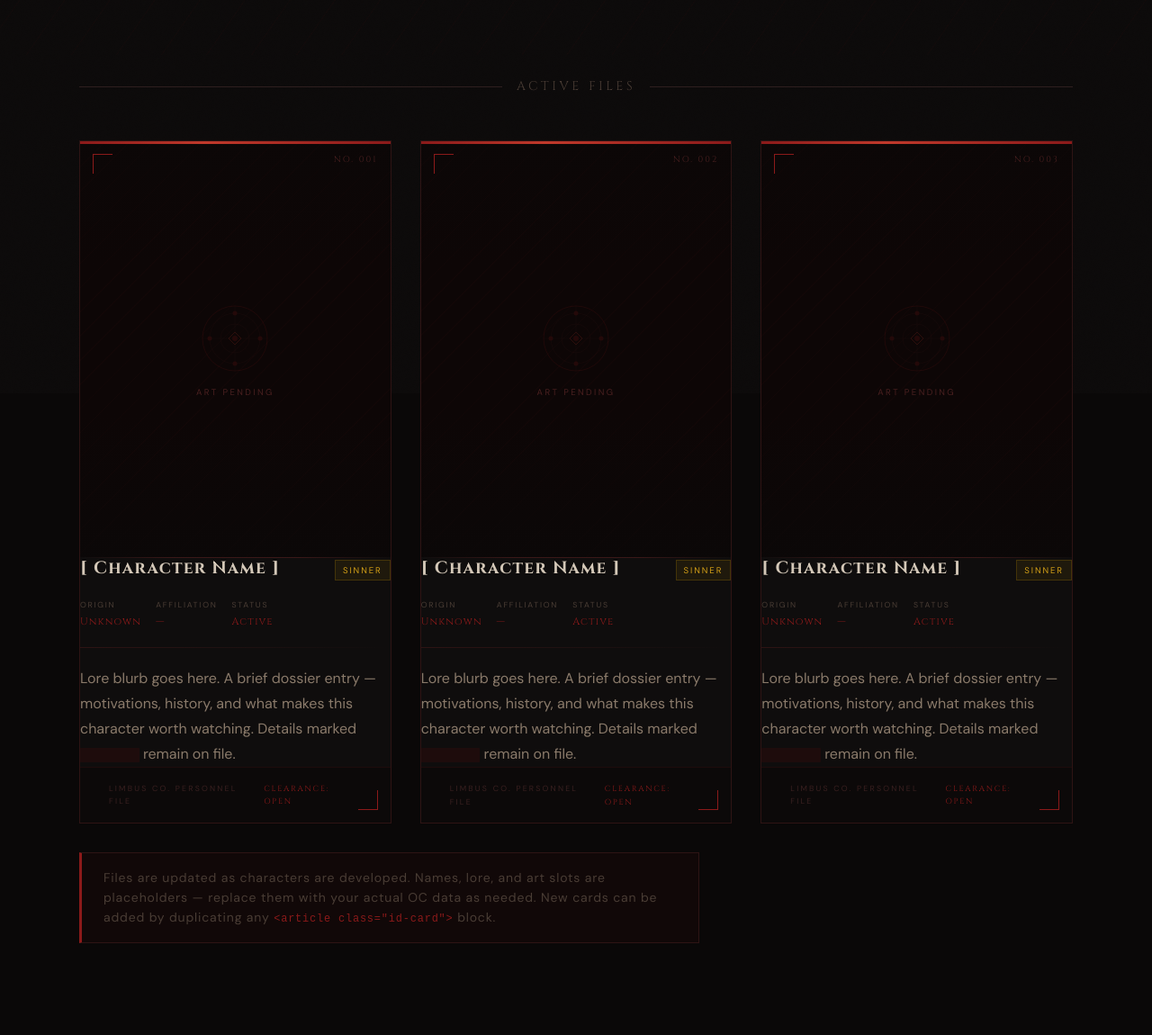
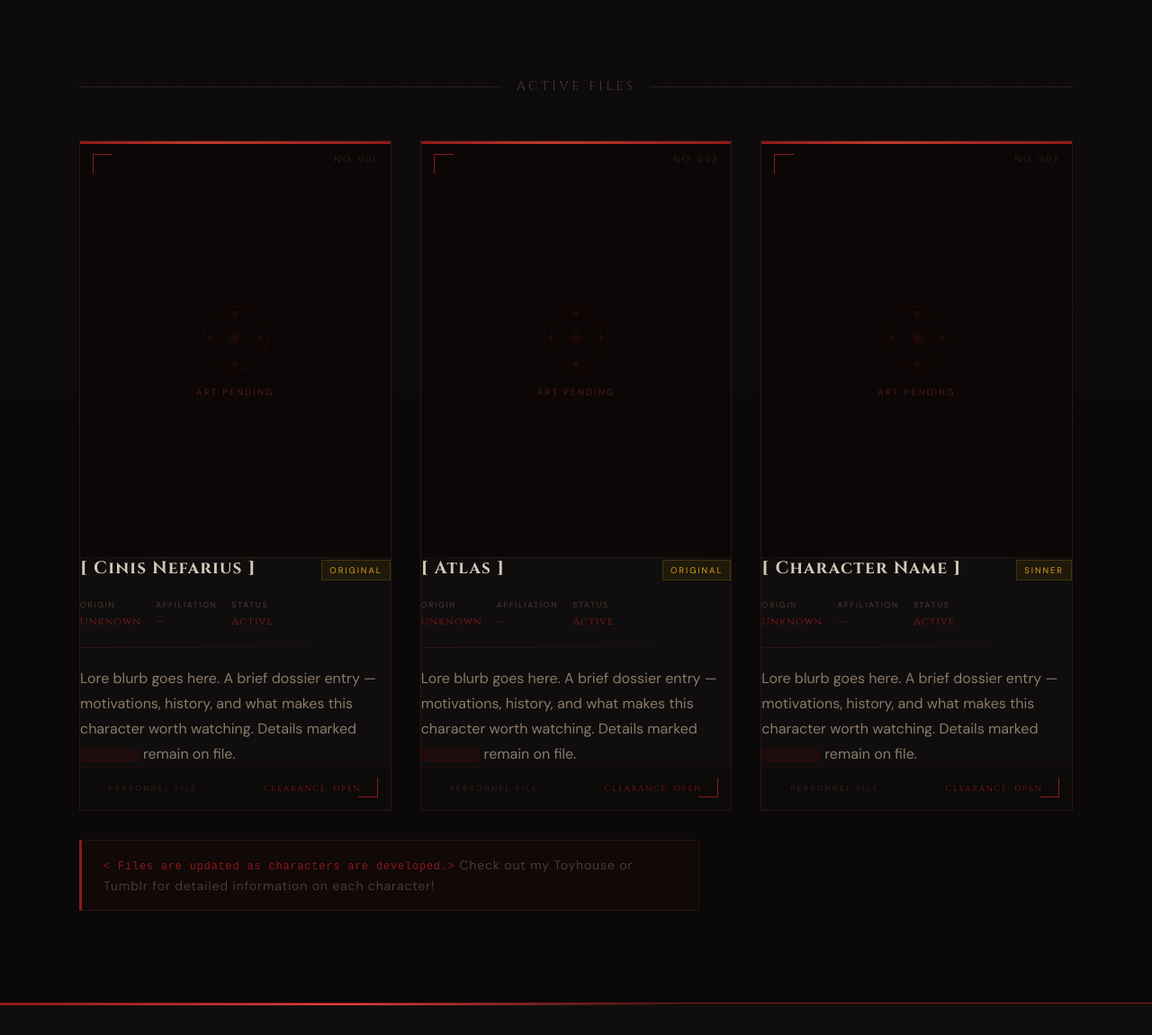
Before and after one commit to akanori-rgb/WebsiteForComs, a plain HTML site: page oc.html in a window 1280 px wide. Shown: the part 363-1513 px from the top of the page at 90% size. Drawn offline with Linux system fonts and the light colour scheme.

Commit message:
updating ocs

```diff
--- a/oc.html
+++ b/oc.html
@@ -380,12 +380,12 @@
     <section class="oc-hero">
       <div class="container">
         <div class="fade-up">
-          <p class="section-eyebrow" style="justify-content:center;">Sinner Registry</p>
+          <p class="section-eyebrow" style="justify-content:center;">Original Character Registry</p>
           <h1 class="section-title" style="font-size:clamp(2rem,5vw,3rem);margin-bottom:var(--space-5);">
             OC <em>Files</em>
           </h1>
           <p style="color:var(--color-text-muted);max-width:52ch;margin-inline:auto;line-height:1.8;font-size:var(--text-sm);">
-            Personnel dossiers on every original character in my care. Each file contains a partial record — full details remain classified pending clearance.
+            Personnel dossiers on every original character in my care. Each file contains a partial record
           </p>
         </div>
       </div>
@@ -432,8 +432,8 @@
 
             <div class="id-card-body">
               <div class="id-card-header">
-                <div class="id-card-name">[ Character Name ]</div>
-                <div class="id-card-class">Sinner</div>
+                <div class="id-card-name">[ Cinis Nefarius ]</div>
+                <div class="id-card-class">Original</div>
               </div>
 
               <div class="id-card-stats">
@@ -459,7 +459,7 @@
             </div>
 
             <div class="id-card-footer">
-              <span class="id-card-footer-label">Limbus Co. Personnel File</span>
+              <span class="id-card-footer-label">Personnel File</span>
               <span class="id-card-footer-status">Clearance: Open</span>
             </div>
           </article>
@@ -494,8 +494,8 @@
 
             <div class="id-card-body">
               <div class="id-card-header">
-                <div class="id-card-name">[ Character Name ]</div>
-                <div class="id-card-class">Sinner</div>
+                <div class="id-card-name">[ Atlas ]</div>
+                <div class="id-card-class">Original</div>
               </div>
 
               <div class="id-card-stats">
@@ -521,7 +521,7 @@
             </div>
 
             <div class="id-card-footer">
-              <span class="id-card-footer-label">Limbus Co. Personnel File</span>
+              <span class="id-card-footer-label">Personnel File</span>
               <span class="id-card-footer-status">Clearance: Open</span>
             </div>
           </article>
@@ -583,7 +583,7 @@
             </div>
 
             <div class="id-card-footer">
-              <span class="id-card-footer-label">Limbus Co. Personnel File</span>
+              <span class="id-card-footer-label">Personnel File</span>
               <span class="id-card-footer-status">Clearance: Open</span>
             </div>
           </article>
@@ -591,8 +591,9 @@
         </div><!-- /oc-grid -->
 
         <!-- Notice -->
+        <!--New cards can be added by duplicating any <code style="font-family:monospace;font-size:0.85em;color:#8b1a1a;">&lt;article class="id-card"&gt;</code> block.-->
         <p class="oc-notice fade-up">
-          Files are updated as characters are developed. Names, lore, and art slots are placeholders — replace them with your actual OC data as needed. New cards can be added by duplicating any <code style="font-family:monospace;font-size:0.85em;color:#8b1a1a;">&lt;article class="id-card"&gt;</code> block.
+        <code style="font-family:monospace;font-size:0.85em;color:#8b1a1a;">&lt; Files are updated as characters are developed.&gt;</code> Check out my Toyhouse or Tumblr for detailed information on each character!
         </p>
 
       </div>
```
